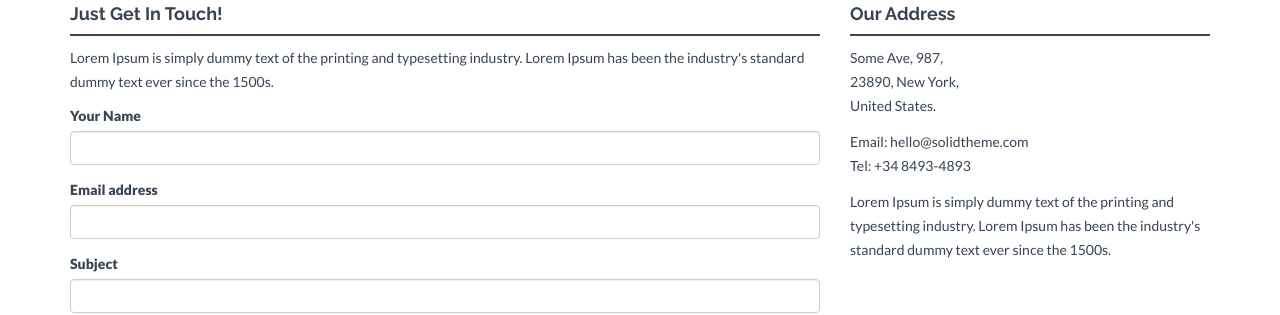
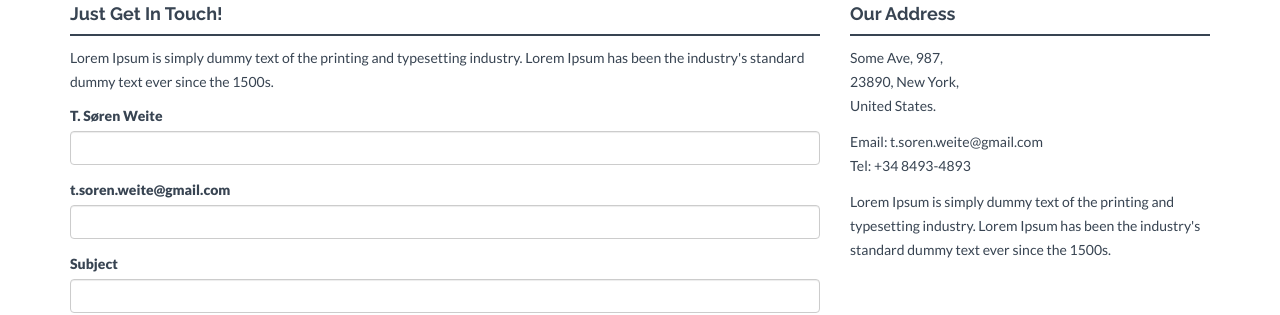
Before and after one commit to sorenweite/sorenweite.github.io, a Jekyll site: the page built from contact.html, in a window 1280 px wide and 900 px high, scrolled down 499 px. Shown: the part 153-468 px from the top of the window. Built offline with Jekyll 4.4.1, drawn with Linux system fonts in a browser that asks for light colours; nearby versions of some CDN libraries.

Commit message:
config about
update email address

```diff
--- a/_config.yml
+++ b/_config.yml
@@ -43,7 +43,7 @@ address:
     - Some Ave, 987,
     - 23890, New York,
     - United States.
-email: hello@solidtheme.com
+email: t.soren.weite@gmail.com
 tel: +34 8493-4893
 
 
--- a/contact.html
+++ b/contact.html
@@ -14,11 +14,11 @@ permalink: /contact/
                 <p>{{ site.about }}</p>
                 <form role="form">
                   <div class="form-group">
-                    <label for="InputName1">Your Name</label>
+                    <label for="InputName1">T. Søren Weite</label>
                     <input type="email" class="form-control" id="exampleInputEmail1">
                   </div>
                   <div class="form-group">
-                    <label for="InputEmail1">Email address</label>
+                    <label for="InputEmail1">t.soren.weite@gmail.com</label>
                     <input type="email" class="form-control" id="exampleInputEmail1">
                   </div>
                   <div class="form-group">
```
